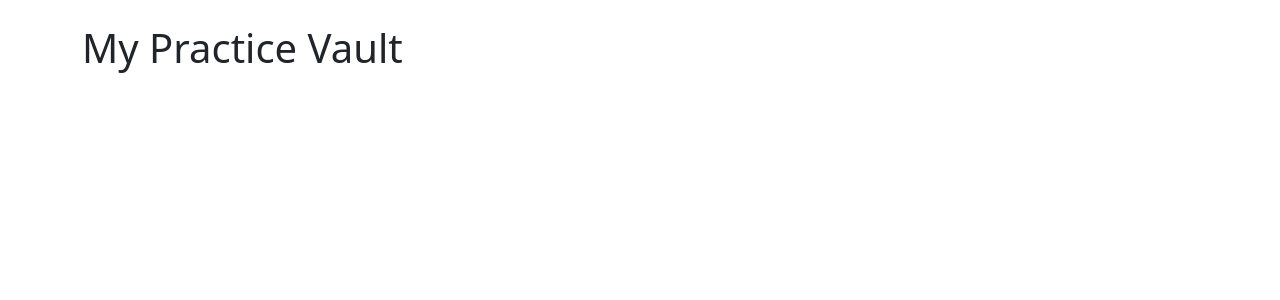
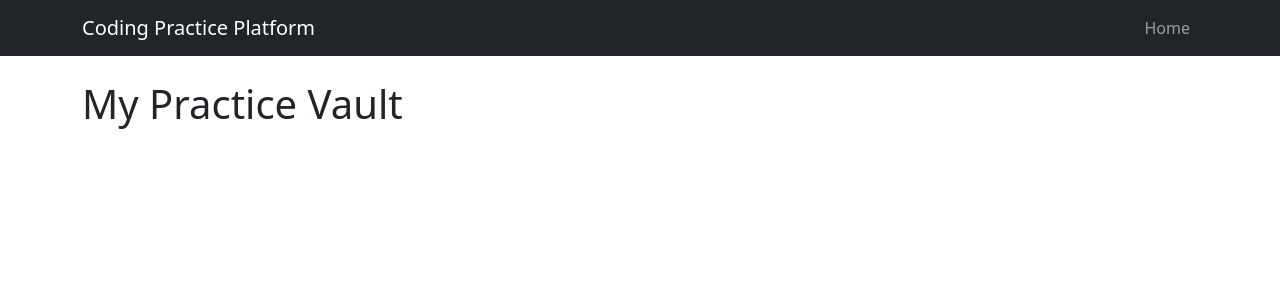
Before and after one commit to mahmudulhasan-dev/coding-practice-platform, a Django app: page /problems/ in a window 1280 px wide. Shown: the top 300 px of the page. Run offline with Django 4.2, Linux system fonts and the light colour scheme; data that the repository does not hold is empty.

Commit message:
feat: add top navigation bar with home button

```diff
--- a/apps/problems/templates/problems/base.html
+++ b/apps/problems/templates/problems/base.html
@@ -12,6 +12,19 @@
 </head>
 
 <body>
+<nav class="navbar navbar-expand-lg navbar-dark bg-dark">
+    <div class="container">
+        <a class="navbar-brand" href="{% url 'problem_list' %}">
+            Coding Practice Platform
+        </a>
+
+        <div class="navbar-nav">
+            <a class="nav-link" href="{% url 'problem_list' %}">
+                Home
+            </a>
+        </div>
+    </div>
+</nav>
 
 {% block content %}
 {% endblock %}
```
